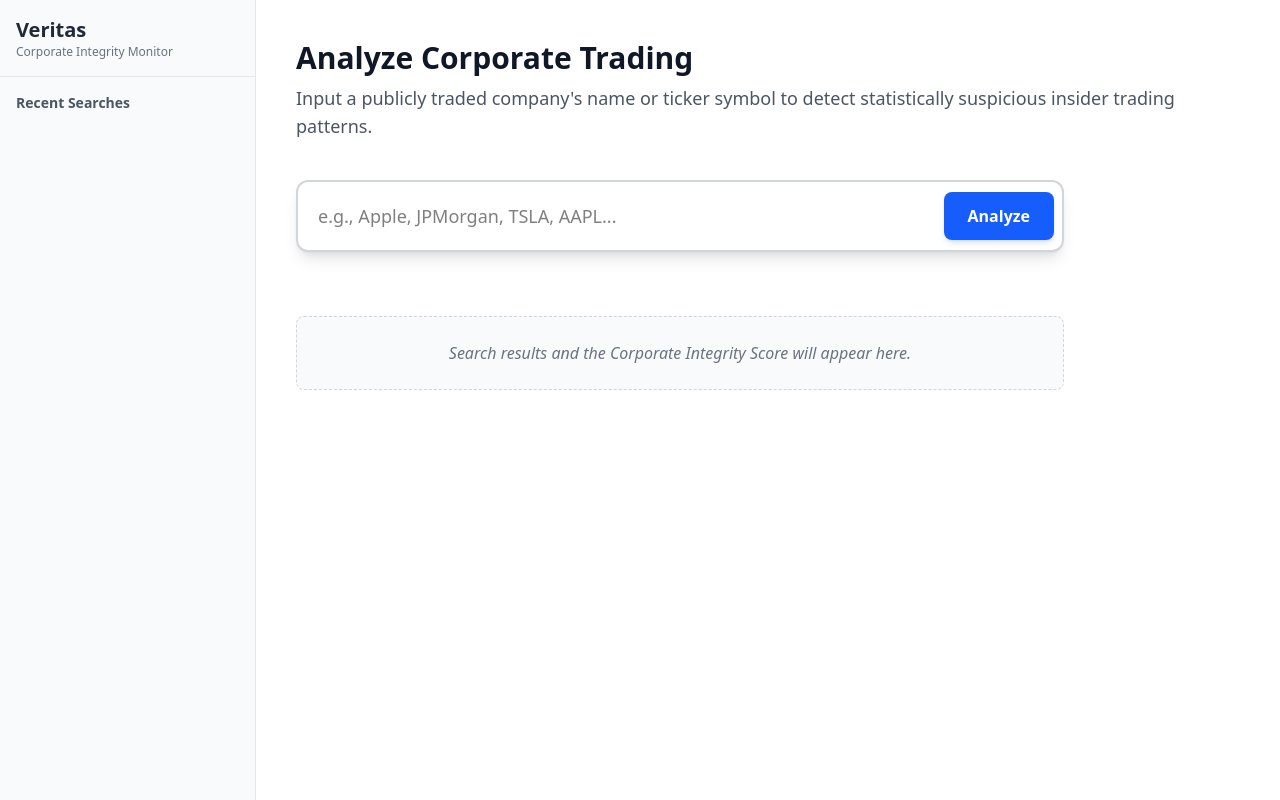
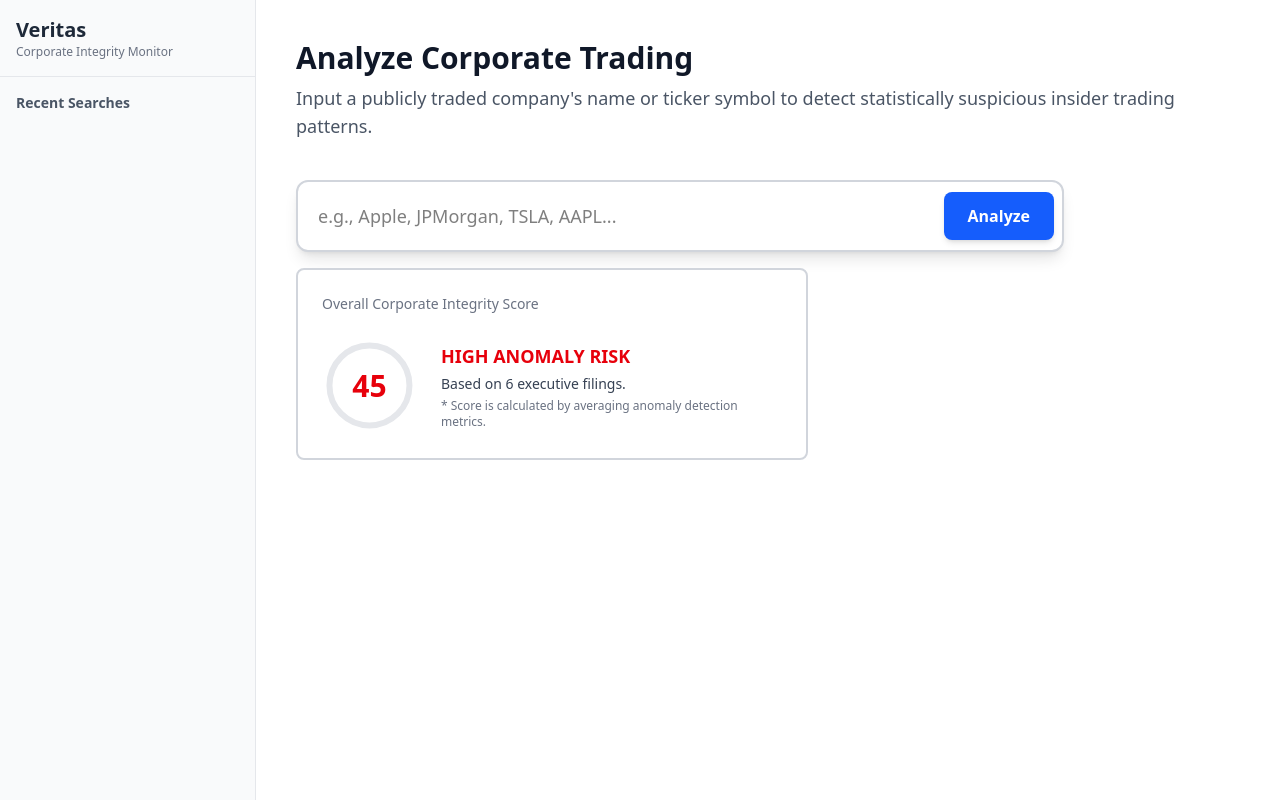
Before and after one commit to sethculberson/veritas, a React (Vite) app in the folder frontend/: page / in a window 1280 px wide. Built offline with nearby package versions, Linux system fonts and the light colour scheme.

Commit message:
Added company score page

```diff
--- /dev/null
+++ b/frontend/src/components/CompanyScorecard.tsx
@@ -0,0 +1,70 @@
+import React from 'react';
+import { ApiResponse } from '../lib/types';
+
+// Define the props for this component
+interface CompanyScoreCardProps {
+  company: ApiResponse;
+}
+
+// Helper to determine the color and descriptor based on the score
+const getScoreStatus = (score: number) => {
+  if (score >= 80) return { color: 'text-green-600 border-green-600', descriptor: 'High Integrity' };
+  if (score >= 50) return { color: 'text-yellow-600 border-yellow-600', descriptor: 'Moderate Scrutiny' };
+  return { color: 'text-red-600 border-red-600', descriptor: 'High Anomaly Risk' };
+};
+
+const CompanyScoreCard: React.FC<CompanyScoreCardProps> = ({ company }) => {
+  const { color, descriptor } = getScoreStatus(company.overallScore);
+  const percentage = Math.min(100, Math.max(0, company.overallScore));
+
+  return (
+    <div className="bg-white border-gray-300 mt-4 mb-4 p-6 border-2 rounded-lg max-w-lg w-full transition-all duration-300 transform hover:scale-[1.01] hover:shadow-2xl">
+      <p className="text-sm text-gray-500 mb-6">Overall Corporate Integrity Score</p>
+
+      <div className="flex items-center space-x-6">
+        {/* Score Ring (Visualization) */}
+        <div className="relative w-24 h-24">
+          <svg className="w-full h-full transform -rotate-90">
+            <circle
+              cx="48"
+              cy="48"
+              r="40"
+              fill="none"
+              stroke="#E5E7EB"
+              strokeWidth="6"
+            />
+            <circle
+              cx="48"
+              cy="48"
+              r="40"
+              fill="none"
+              stroke={color.split(' ')[1]}
+              strokeWidth="6"
+              strokeDasharray="251.2" // 2 * pi * r (approx)
+              strokeDashoffset={251.2 - (251.2 * percentage) / 100}
+              className="transition-all duration-1000 ease-in-out"
+            />
+          </svg>
+          <div className="absolute inset-0 flex items-center justify-center">
+            <p className={`text-3xl font-extrabold ${color}`}>
+              {company.overallScore}
+            </p>
+          </div>
+        </div>
+
+        {/* Score Details */}
+        <div>
+          <p className={`text-lg font-semibold ${color} mb-1`}>{descriptor.toUpperCase()}</p>
+          <p className="text-sm text-gray-700">
+            Based on {company.people.length} executive filings.
+          </p>
+          <p className="text-xs text-gray-500 mt-1">
+            * Score is calculated by averaging anomaly detection metrics.
+          </p>
+        </div>
+      </div>
+    </div>
+  );
+};
+
+export default CompanyScoreCard;
--- a/frontend/src/components/MainContent.tsx
+++ b/frontend/src/components/MainContent.tsx
@@ -1,4 +1,7 @@
 import { useState } from 'react'
+import CompanyScoreCard from './CompanyScorecard';
+import {MOCK_HIGH_ANOMALY} from '../data/mockData.tsx'
+
 
 interface MainContentProps {
     onSearch: (query: string) => void,
@@ -48,13 +51,7 @@ const MainContent: React.FC<MainContentProps> = ({ onSearch }) => {
           </button>
         </div>
       </form>
-
-      {/* Placeholder for future visualization/results */}
-      <div className="mt-16 p-6 bg-gray-50 border border-dashed border-gray-300 rounded-lg max-w-3xl">
-        <p className="text-center text-gray-500 italic">
-          Search results and the Corporate Integrity Score will appear here.
-        </p>
-      </div>
+      <CompanyScoreCard company={MOCK_HIGH_ANOMALY}></CompanyScoreCard>
     </div>
   );
 };
--- /dev/null
+++ b/frontend/src/data/mockData.tsx
@@ -0,0 +1,44 @@
+import { ApiResponse } from '../lib/types';
+
+// --- SCENARIO 1: HIGH ANOMALY RISK (LOW INTEGRITY SCORE) ---
+export const MOCK_HIGH_ANOMALY: ApiResponse = {
+  overallScore: 45,
+  people: [
+    { name: "Elon Musk", integrityScore: 32, title: "CEO" },
+    { name: "Kimbal Musk", integrityScore: 40, title: "Director" },
+    { name: "Robyn Denholm", integrityScore: 91, title: "Chair of the Board" },
+    { name: "Zachary Kirkhorn", integrityScore: 88, title: "Former CFO" },
+    { name: "Drew Baglino", integrityScore: 65, title: "SVP Powertrain" },
+    { name: "Vaibhav Taneja", integrityScore: 55, title: "CFO" },
+  ],
+};
+
+// --- SCENARIO 2: MODERATE RISK (AVERAGE INTEGRITY SCORE) ---
+export const MOCK_MODERATE_RISK: ApiResponse = {
+  overallScore: 68,
+  people: [
+    { name: "Jamie Dimon", integrityScore: 62, title: "Chairman and CEO" },
+    { name: "Mary Callahan Erdoes", integrityScore: 75, title: "CEO of Asset & Wealth Mgmt" },
+    { name: "Daniel E. Pinto", integrityScore: 71, title: "President and COO" },
+    { name: "Stacey Friedman", integrityScore: 85, title: "General Counsel" },
+    { name: "Lori A. Beer", integrityScore: 68, title: "Global Chief Information Officer" },
+  ],
+};
+
+// --- SCENARIO 3: HIGH INTEGRITY (HIGH SCORE) ---
+export const MOCK_HIGH_INTEGRITY: ApiResponse = {
+  overallScore: 92,
+  people: [
+    { name: "Tim Cook", integrityScore: 95, title: "CEO" },
+    { name: "Luca Maestri", integrityScore: 89, title: "CFO" },
+    { name: "Jeff Williams", integrityScore: 93, title: "COO" },
+    { name: "Deirdre O'Brien", integrityScore: 90, title: "SVP, Retail + People" },
+    { name: "Arthur Levinson", integrityScore: 96, title: "Chairman of the Board" },
+  ],
+};
+
+// --- SCENARIO 4: NO EXECUTIVES/EMPTY STATE ---
+export const MOCK_EMPTY_PEOPLE: ApiResponse = {
+  overallScore: 78,
+  people: [],
+};
```
Also changed, not shown: frontend/src/lib/types.ts (+3 -4 lines), frontend/src/components/ExecutiveRow.tsx (added), 1 other file (tests, documents, lock files or other folders).
